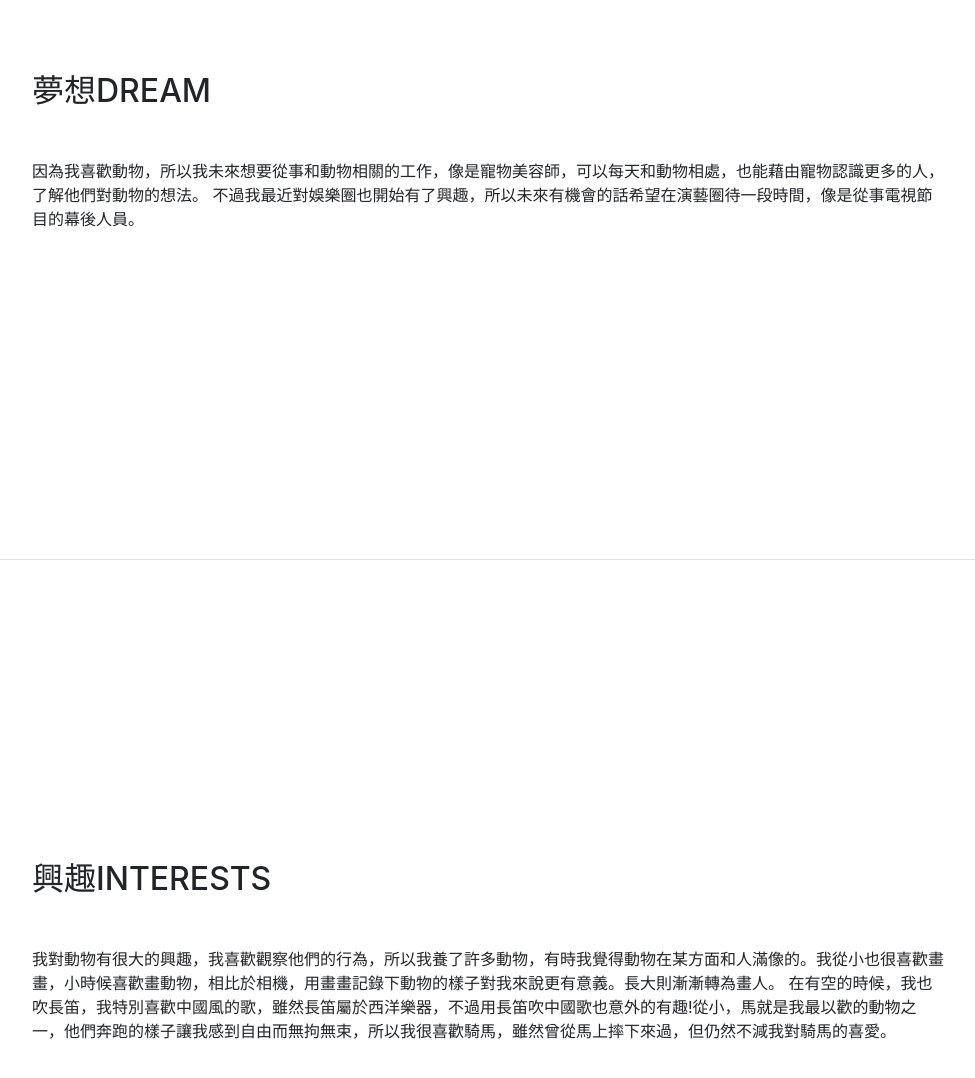
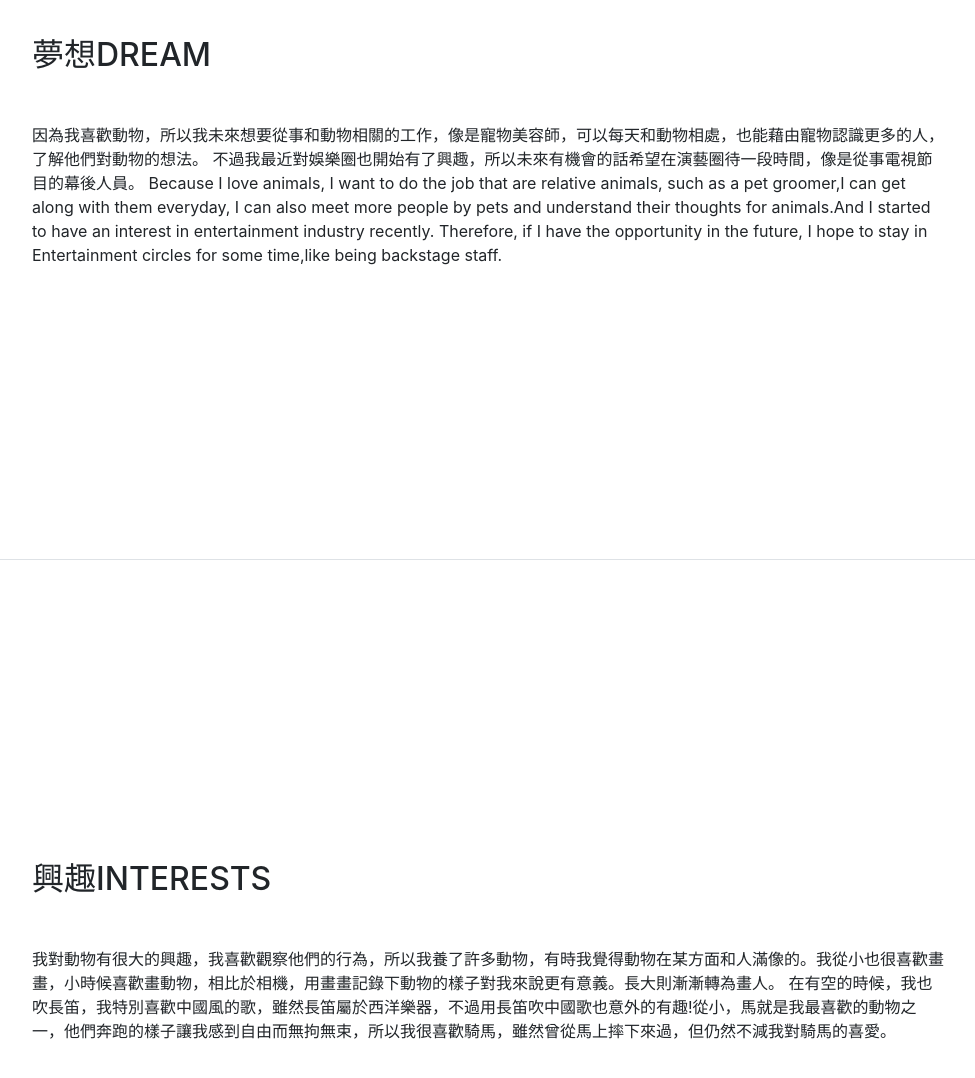
Before and after one commit to loretta2126/loretta2126.github.io, a website with bundled scripts: page index.html in a window 1280 px wide. Shown: the part 3440-4518 px from the top of the page, without its empty margins (288-1263 px from the left). Built offline with nearby package versions, Linux system fonts and the light colour scheme; a web font is replaced by a local one.

Commit message:
Add files via upload

```diff
--- a/index.html
+++ b/index.html
@@ -274,7 +274,10 @@
         <div class="my-auto">
           <h2 class="mb-5">夢想Dream</h2>
           <p>因為我喜歡動物，所以我未來想要從事和動物相關的工作，像是寵物美容師，可以每天和動物相處，也能藉由寵物認識更多的人，了解他們對動物的想法。
-		  不過我最近對娛樂圈也開始有了興趣，所以未來有機會的話希望在演藝圈待一段時間，像是從事電視節目的幕後人員。 </p>
+		  不過我最近對娛樂圈也開始有了興趣，所以未來有機會的話希望在演藝圈待一段時間，像是從事電視節目的幕後人員。
+		  Because I love animals, I want to do the job that are relative animals, such as a pet groomer,I can get along with them everyday,
+		  I can also meet more people by pets and understand their thoughts for animals.And I started to have an interest in entertainment industry recently.
+		  Therefore, if I have the opportunity in the future, I hope to stay in Entertainment circles for some time,like being backstage staff.</p>
 		  </p>
         </div>
       </section>
@@ -283,7 +286,7 @@
         <div class="my-auto">
           <h2 class="mb-5">興趣Interests</h2>
           <p>我對動物有很大的興趣，我喜歡觀察他們的行為，所以我養了許多動物，有時我覺得動物在某方面和人滿像的。我從小也很喜歡畫畫，小時候喜歡畫動物，相比於相機，用畫畫記錄下動物的樣子對我來說更有意義。長大則漸漸轉為畫人。
-		  在有空的時候，我也吹長笛，我特別喜歡中國風的歌，雖然長笛屬於西洋樂器，不過用長笛吹中國歌也意外的有趣!從小，馬就是我最以歡的動物之一，他們奔跑的樣子讓我感到自由而無拘無束，所以我很喜歡騎馬，雖然曾從馬上摔下來過，但仍然不減我對騎馬的喜愛。</p>
+		  在有空的時候，我也吹長笛，我特別喜歡中國風的歌，雖然長笛屬於西洋樂器，不過用長笛吹中國歌也意外的有趣!從小，馬就是我最喜歡的動物之一，他們奔跑的樣子讓我感到自由而無拘無束，所以我很喜歡騎馬，雖然曾從馬上摔下來過，但仍然不減我對騎馬的喜愛。</p>
         </p>
         </div>
 
```
